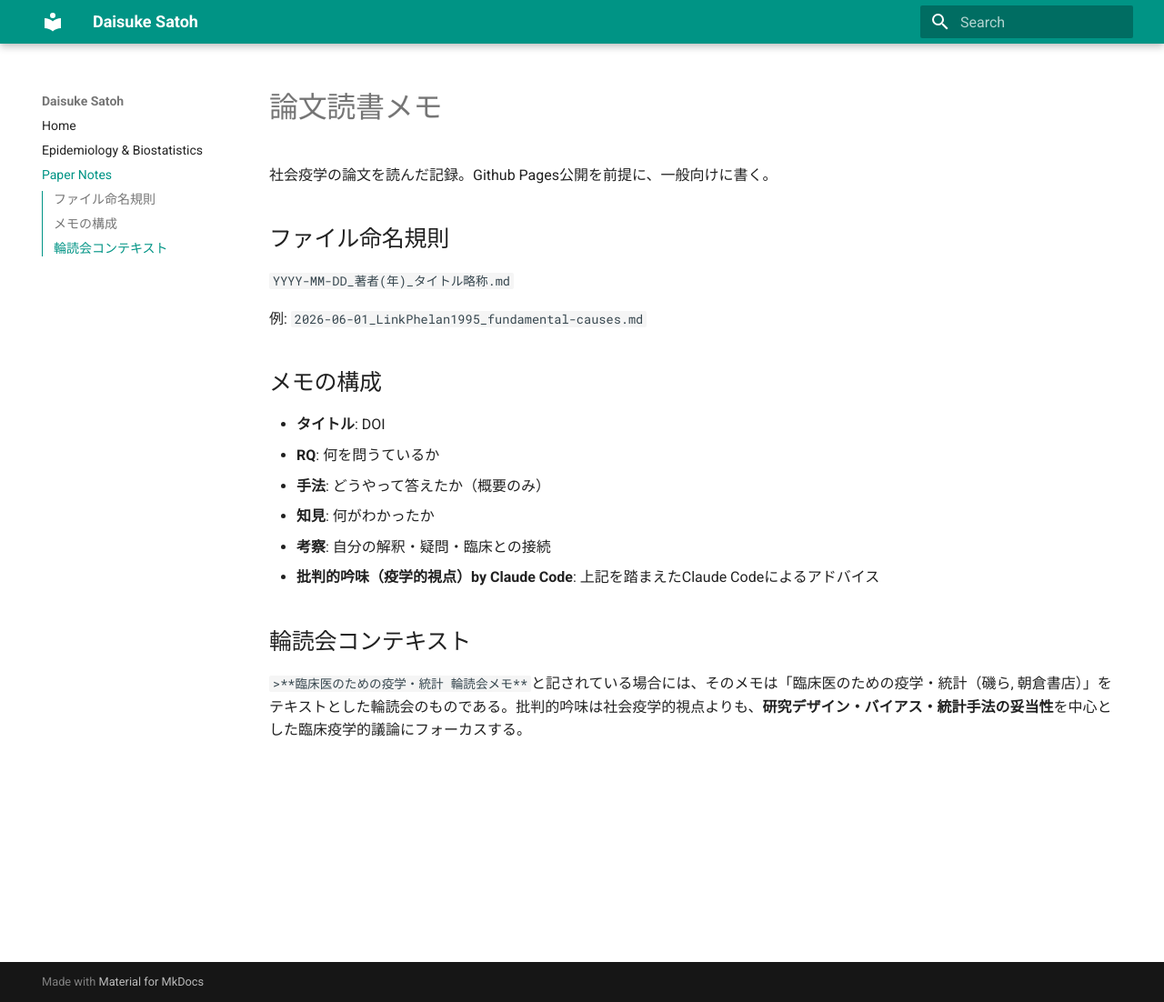
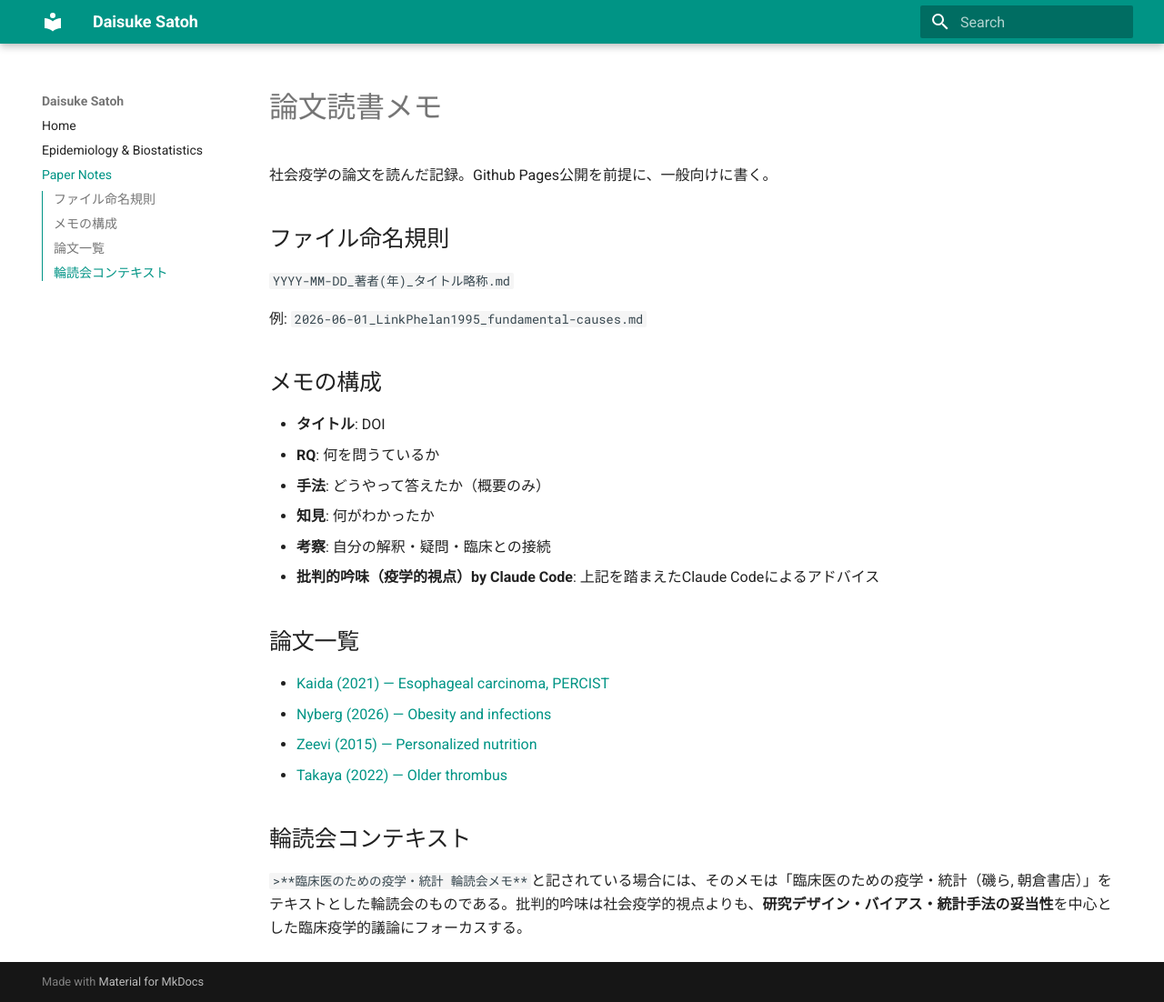
Before and after one commit to dsatoh20/dsatoh20.github.io, an MkDocs documentation site: the page built from docs/paper_notes/index.md, in a window 1280 px wide and 1102 px high. Shown: the whole window at 91% size. Built offline with MkDocs 1.6.1 and Material for MkDocs 9.7.7, drawn with Linux system fonts in a browser that asks for light colours.

Commit message:
sync: update from career repo

```diff
--- a/docs/paper_notes/index.md
+++ b/docs/paper_notes/index.md
@@ -16,6 +16,13 @@
 - **考察**: 自分の解釈・疑問・臨床との接続
 - **批判的吟味（疫学的視点）by Claude Code**: 上記を踏まえたClaude Codeによるアドバイス
 
+## 論文一覧
+
+- [Kaida (2021) — Esophageal carcinoma, PERCIST](2026-02-01_Kaida2021_esophageal_carcinoma_PERCIST.md)
+- [Nyberg (2026) — Obesity and infections](2026-03-11_Nyberg2026_obesity_and_infections.md)
+- [Zeevi (2015) — Personalized nutrition](2026-03-11_Zeevi2015_personalized_nutrition.md)
+- [Takaya (2022) — Older thrombus](2026-03-17_Takaya2022_older_trhrombus.md)
+
 ## 輪読会コンテキスト
 
 `>**臨床医のための疫学・統計 輪読会メモ**`と記されている場合には、そのメモは「臨床医のための疫学・統計（磯ら, 朝倉書店）」をテキストとした輪読会のものである。批判的吟味は社会疫学的視点よりも、**研究デザイン・バイアス・統計手法の妥当性**を中心とした臨床疫学的議論にフォーカスする。
```
